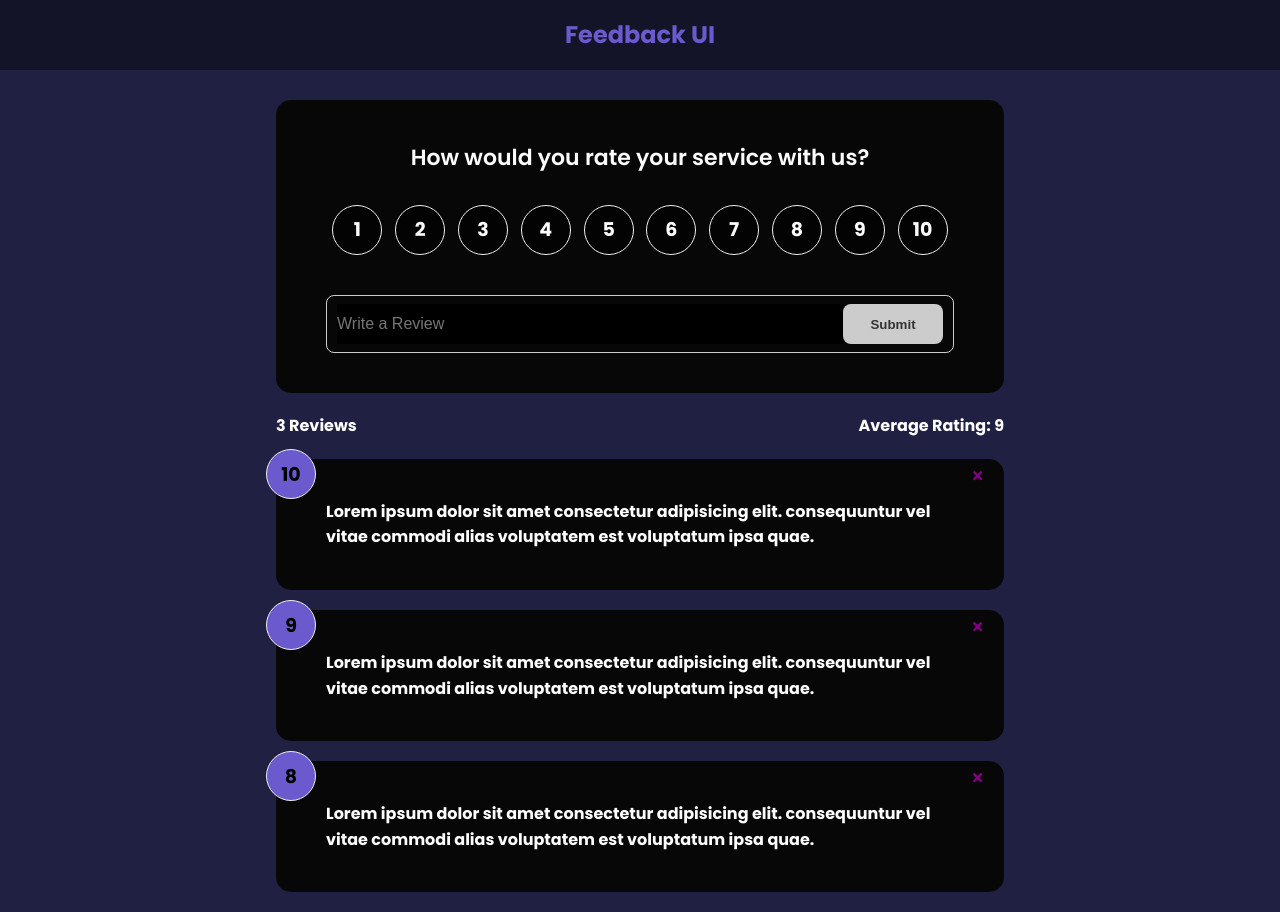
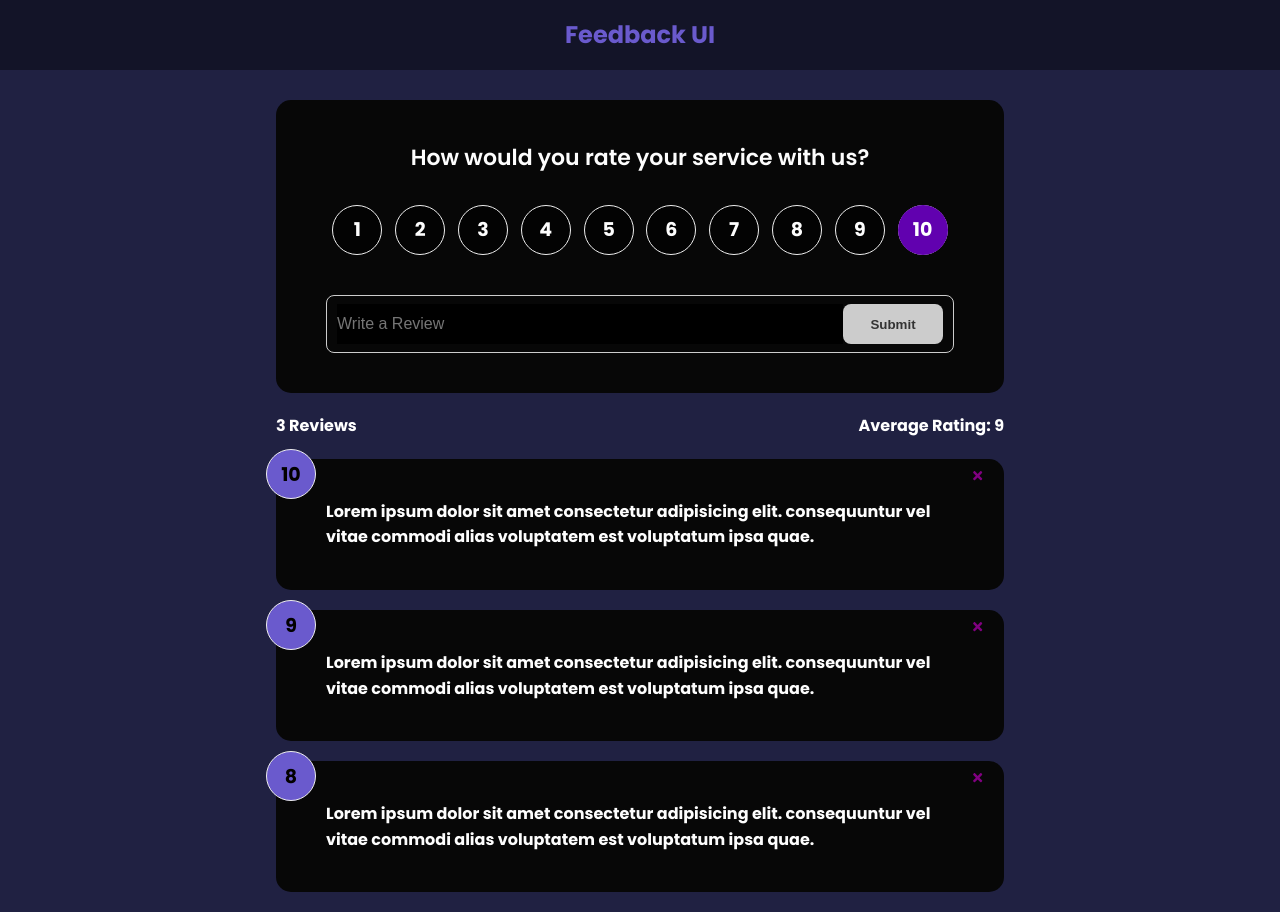
Before and after one commit to msalerno93/RatingFeedbackUI, a React (Create React App) app: page / in a window 1280 px wide. Built offline with nearby package versions, Linux system fonts and the light colour scheme.

Commit message:
number chosen visibly changes color

```diff
--- a/src/components/FeedbackForm.jsx
+++ b/src/components/FeedbackForm.jsx
@@ -43,7 +43,7 @@ function FeedbackForm({handleAdd}) {
     <Card>
         <form onSubmit={handleSubmit}>
             <h2>How would you rate your service with us?</h2>
-            <RatingSelect select={(rating) => setRating(rating)} />
+            <RatingSelect select={setRating} selected={rating} />
             <div className="input-group">
 
                 <input onChange={handleTextChange} value={text} type="text"
```
